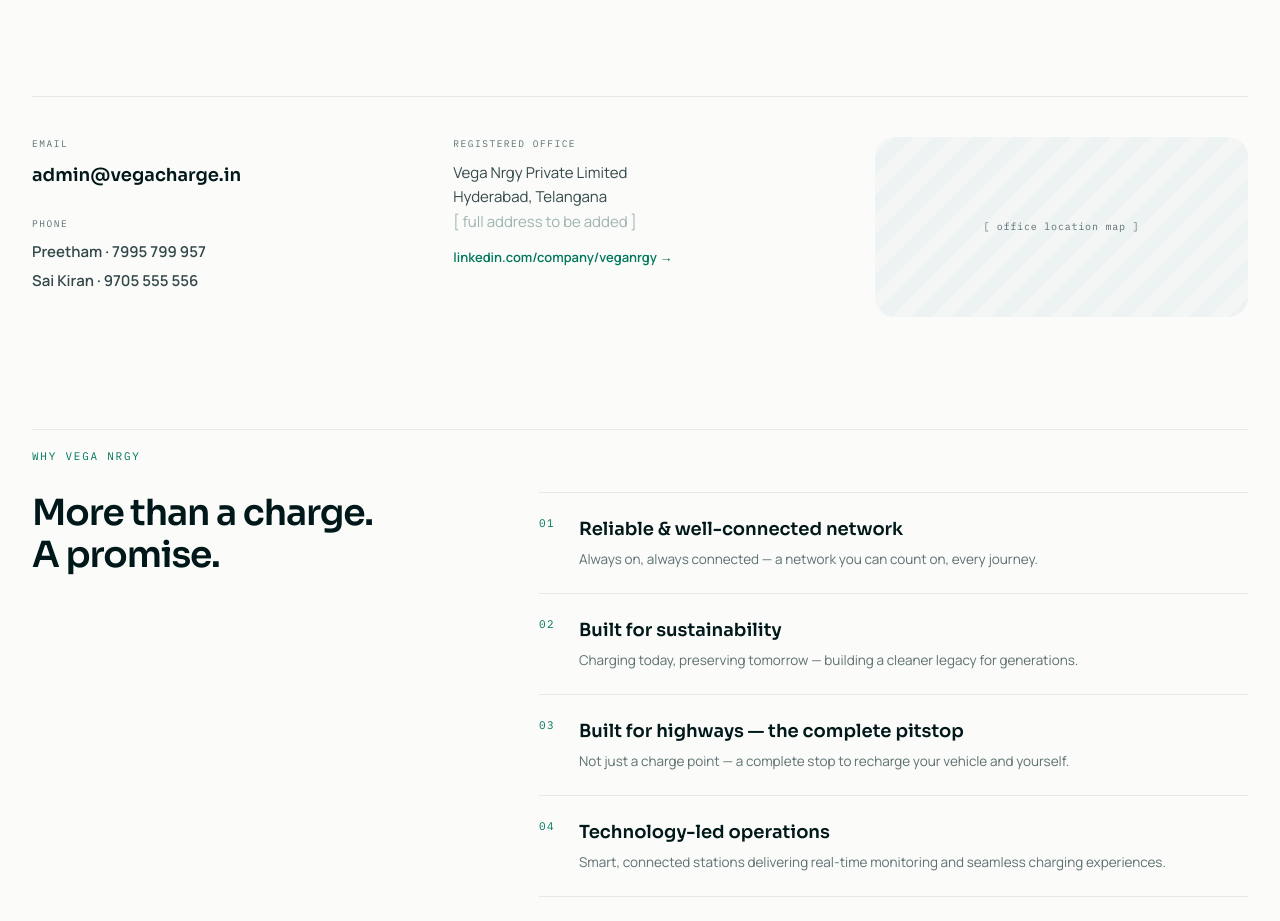
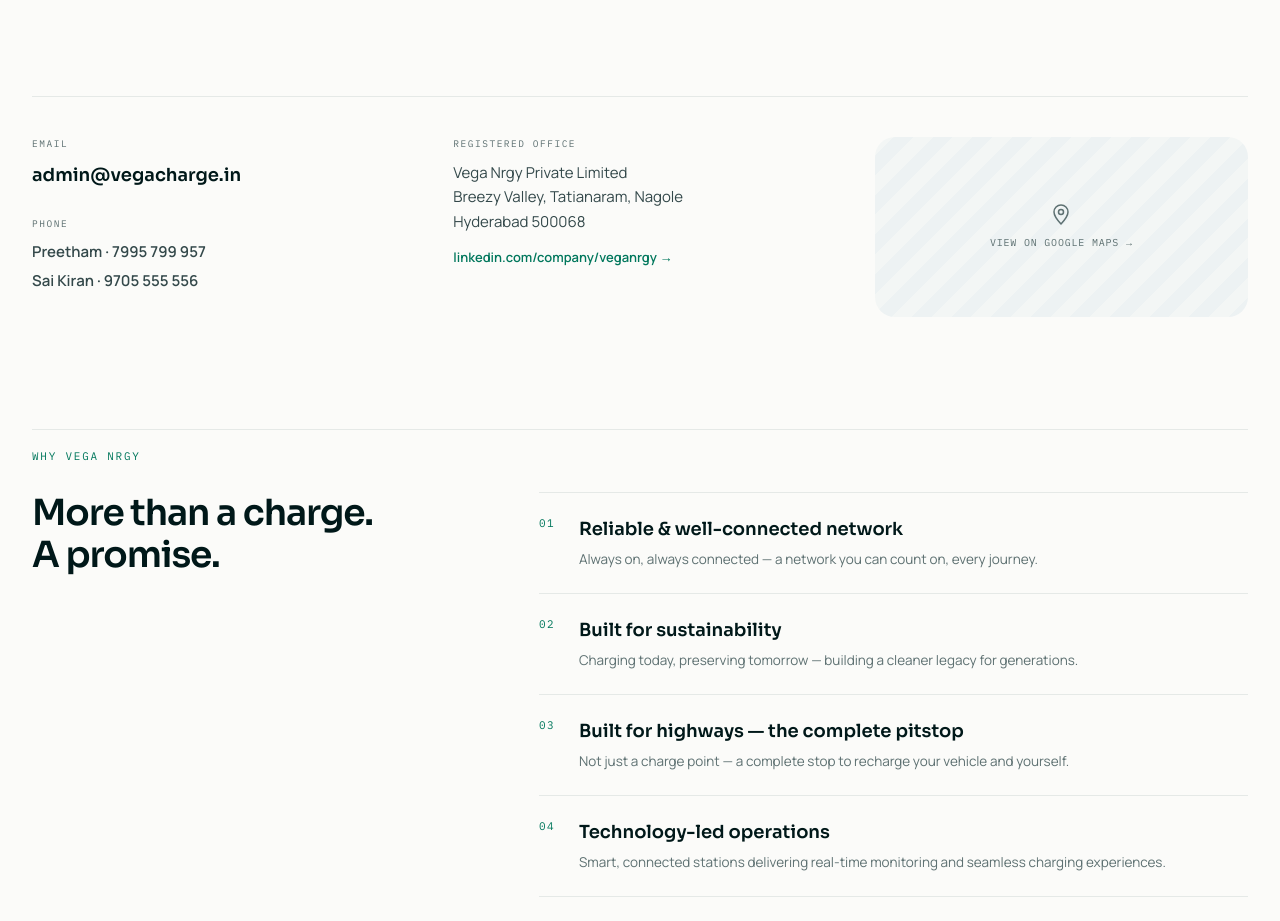
Before and after one commit to vega-nrgy/vega-web, a React (Vite) app: page /contact in a window 1280 px wide. Shown: the part 920-1841 px from the top of the page. Built offline with nearby package versions, Linux system fonts and the light colour scheme.

Commit message:
Update registered office address and link a Google Maps pin
Replace the placeholder address with the real Nagole office address,
and turn the "[ office location map ]" placeholder into a clickable
pin card linking out to the office's Google Maps location.

```diff
--- a/src/components/sections/contact/ContactDetails.tsx
+++ b/src/components/sections/contact/ContactDetails.tsx
@@ -1,6 +1,26 @@
 const STRIPE_STYLE = {
   backgroundImage: 'repeating-linear-gradient(-45deg, #edf2f3 0 14px, #f3f6f5 14px 28px)',
 } as const
+
+const MAP_URL = 'https://maps.app.goo.gl/bWAde8QREqBFU8z59'
+
+function PinIcon() {
+  return (
+    <svg
+      viewBox="0 0 24 24"
+      fill="none"
+      stroke="currentColor"
+      strokeWidth="1.5"
+      strokeLinecap="round"
+      strokeLinejoin="round"
+      className="h-6 w-6"
+      aria-hidden="true"
+    >
+      <path d="M12 21s-7-7.5-7-12a7 7 0 1 1 14 0c0 4.5-7 12-7 12z" />
+      <circle cx="12" cy="9" r="2.5" />
+    </svg>
+  )
+}
 
 export function ContactDetails() {
   return (
@@ -25,17 +45,24 @@
         <p className="mt-2.5 text-[15px] leading-relaxed text-ink-soft">
           Vega Nrgy Private Limited
           <br />
-          Hyderabad, Telangana
+          Breezy Valley, Tatianaram, Nagole
           <br />
-          <span className="text-muted-onink">[ full address to be added ]</span>
+          Hyderabad 500068
         </p>
         <a href="https://linkedin.com/company/veganrgy" className="mt-3.5 inline-block text-[13px] font-semibold text-mint-deep">
           linkedin.com/company/veganrgy &rarr;
         </a>
       </div>
-      <div style={STRIPE_STYLE} className="flex h-[180px] items-center justify-center rounded-card">
-        <span className="font-mono text-[10px] tracking-[0.08em] text-muted">[ office location map ]</span>
-      </div>
+      <a
+        href={MAP_URL}
+        target="_blank"
+        rel="noopener noreferrer"
+        style={STRIPE_STYLE}
+        className="group flex h-[180px] flex-col items-center justify-center gap-2 rounded-card text-muted transition-colors hover:text-ink"
+      >
+        <PinIcon />
+        <span className="font-mono text-[10px] tracking-[0.08em]">VIEW ON GOOGLE MAPS &rarr;</span>
+      </a>
     </div>
   )
 }
```
